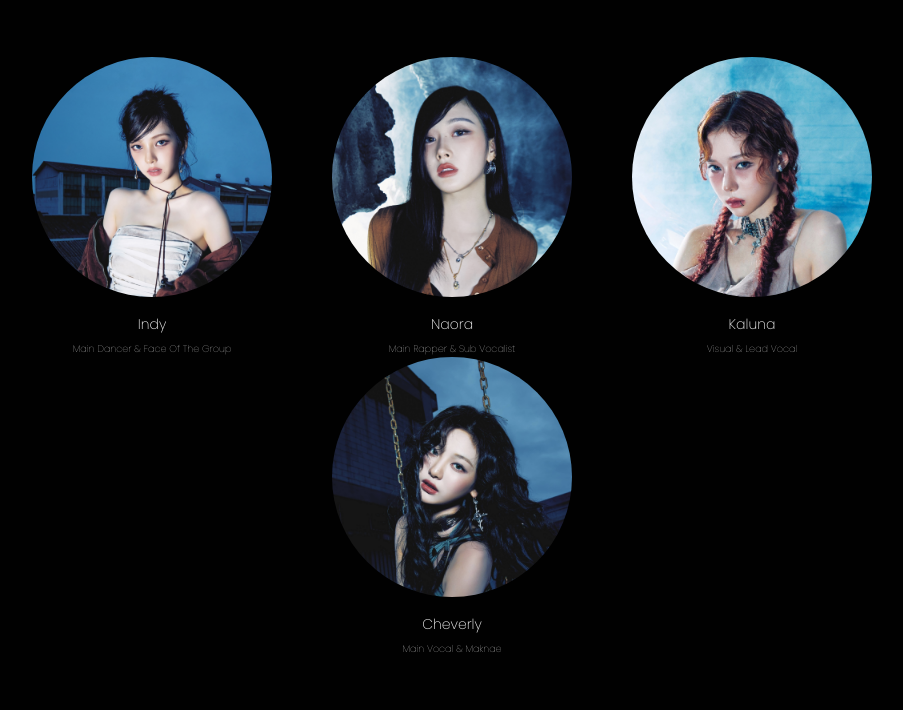
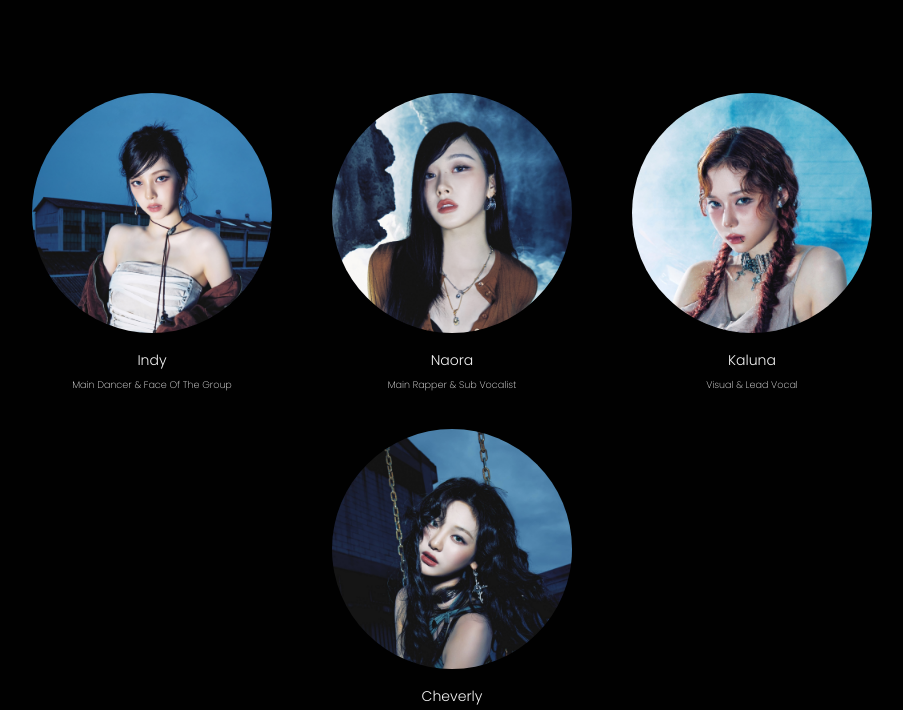
Before and after one commit to sstarlie/aerial, a plain HTML site: page index.html in a window 1280 px wide. Shown: the part 1472-2182 px from the top of the page, without its empty margins (188-1091 px from the left). Drawn offline with nearby package versions, Linux system fonts and the light colour scheme.

Commit message:
for now on

```diff
--- a/style.css
+++ b/style.css
@@ -209,7 +209,7 @@ body{
     max-width: 30rem;
     margin: auto;
     font-size: 0.8rem;
-    font-weight: 100;
+    font-weight: 200;
     line-height: 1.6;
 }
 
@@ -227,13 +227,15 @@ body{
 .member-card img{
     border-radius: 50%;
     width: 80%;
+    margin-top: 3rem;
 }
 
 .member-card-title{
     margin: 1rem auto 0.5rem;
-    font-weight: 200;
+    font-weight: 300;
     /* font-size: 2.3rem; */
 }
+
 
 
 /* footer  */
```
